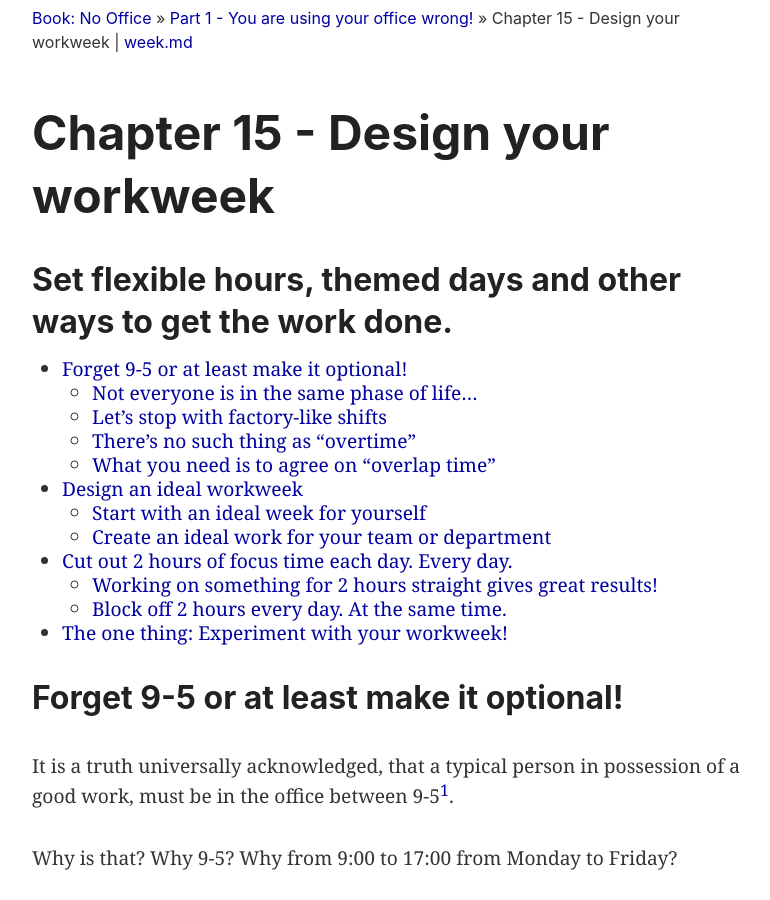
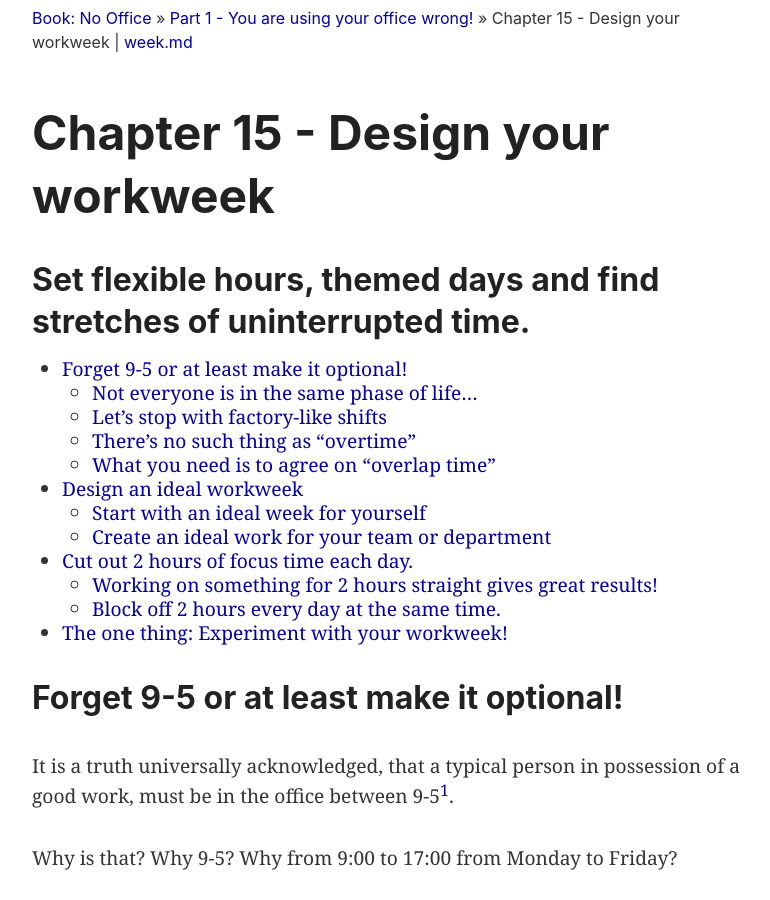
Before and after one commit to Nozbe/NoOffice.org, a Jekyll site: the page built from _book/week.md, in a window 1280 px wide and 900 px high, scrolled down 248 px. Shown: the whole window, without its empty margins (248-1018 px from the left). Built offline with Jekyll 4.4.1, drawn with Linux system fonts in a browser that asks for light colours; some of the changed text lies outside the part shown.

Commit message:
small tweaks

```diff
--- a/_book/week.md
+++ b/_book/week.md
@@ -1,7 +1,7 @@
 ---
 part: one
 title: Design your workweek
-subtitle: "Set flexible hours, themed days and other ways to get the work done."
+subtitle: "Set flexible hours, themed days and find stretches of uninterrupted time."
 ---
 
 * TOC
@@ -67,7 +67,7 @@ The same exercise can be done together with people you work with. This way a tea
 
 Such ideas create a natural *cadence* of work for everyone on the team and encourage them to approach their workweek in a more conscious way. Everyone feels in more control. They know what they'll be working on and what to expect from each other.
 
-## Cut out 2 hours of focus time each day. Every day.
+## Cut out 2 hours of focus time each day.
 
 The trouble with working in a team is that there are so many things going on that it's really hard to find time to work on something in a focused way. And as I wrote in chapter 4 - focus is a scarce resource we all need more of.
 
@@ -84,7 +84,7 @@ Why 2 hours? Because they usually work like this:
 * And I still have at least 1 hour to work on it. I've thought about the problem, I'm focused, I'm warmed up... and now I can get to work.
 * After 2 hours I will have usually created something that I can send to the team for feedback, or I have the momentum to keep going and finish it up for another 30-60 minutes.
 
-### Block off 2 hours every day. At the same time.
+### Block off 2 hours every day at the same time.
 
 My trick is to block off my *2-hour focus time* every day at the same time. To make it a productivity habit and a no-brainer.
 
```
